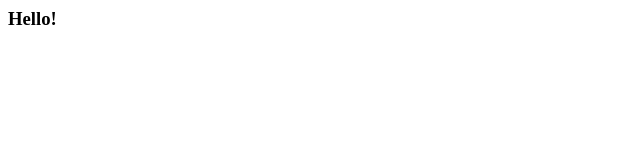
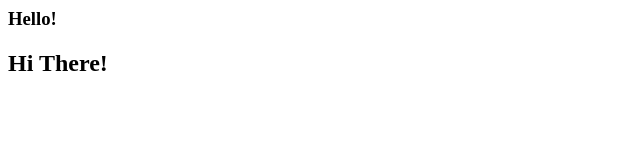
Before and after one commit to Brent253/new-project, a plain HTML site: page index.html in a window 1280 px wide. Shown: the whole page, without its empty margins (0-640 px from the left). Drawn offline with Linux system fonts and the light colour scheme.

Commit message:
index page added

```diff
--- a/index.html
+++ b/index.html
@@ -1 +1,3 @@
 <h3>Hello!</h3>
+
+<h2>Hi There!</h2>
```
